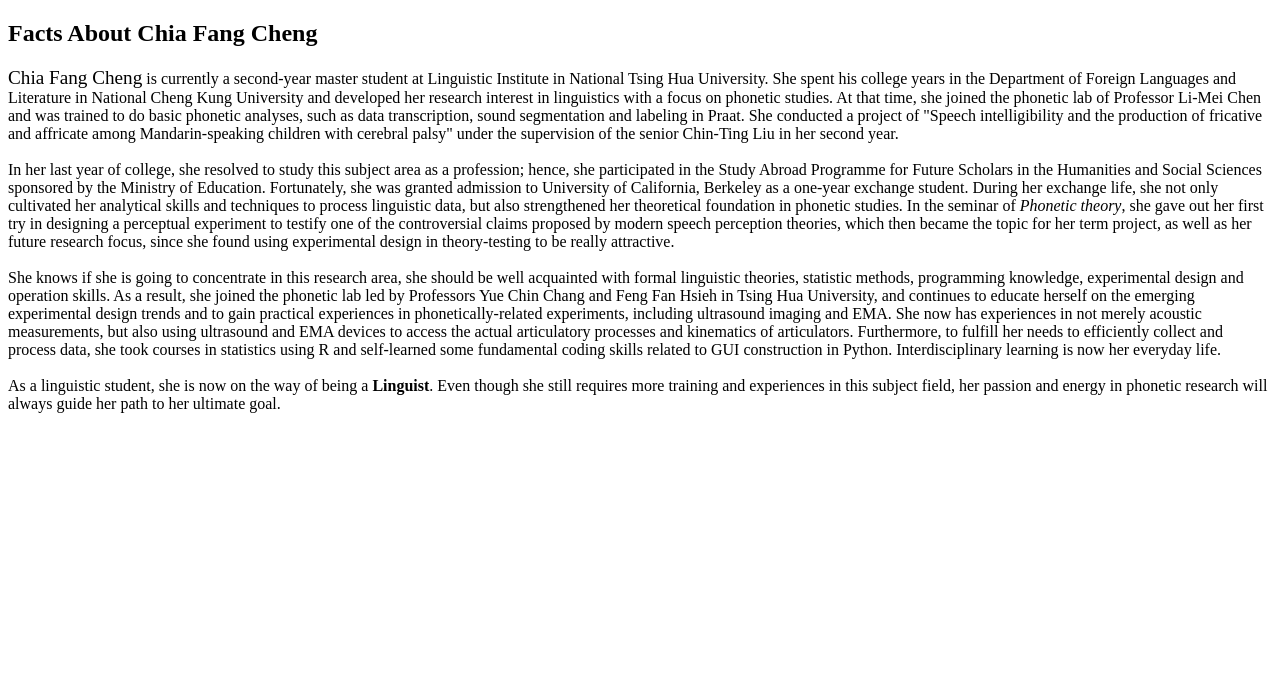
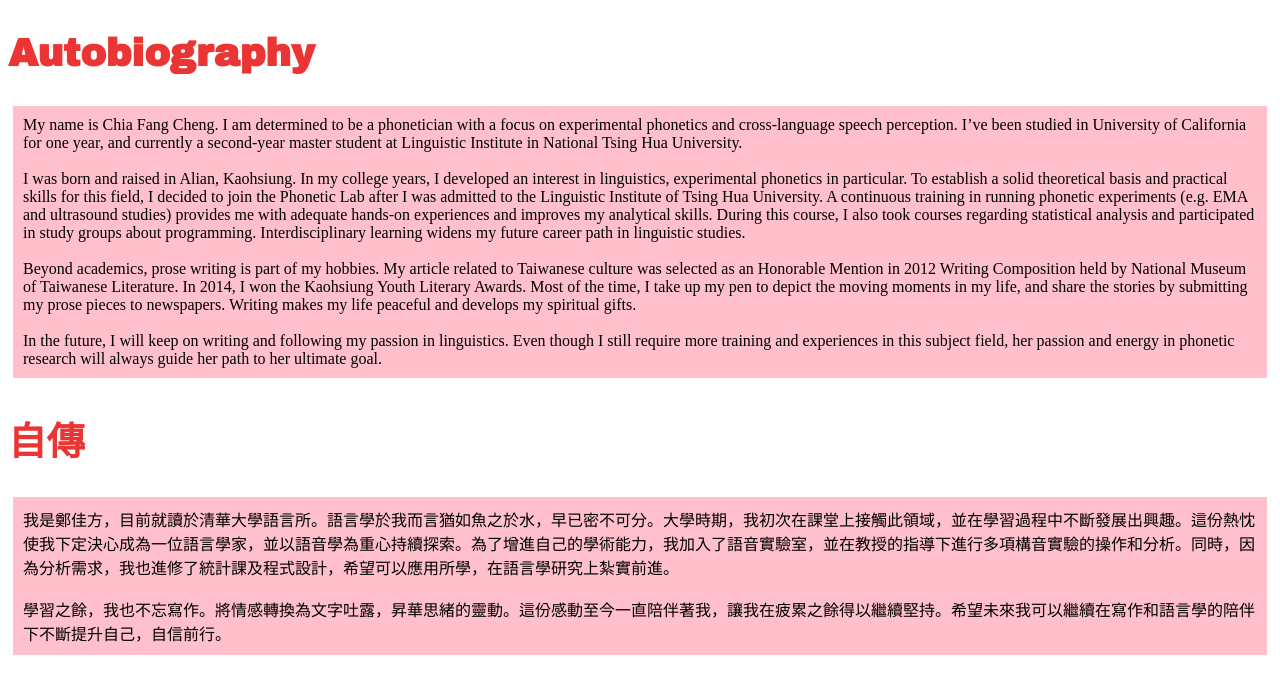
Before and after one commit to chiafangcheng/chiafangcheng.github.io, a plain HTML site: page index.html in a window 1280 px wide. Drawn offline with Linux system fonts and the light colour scheme.

Commit message:
modify the biography and add some css patterns

```diff
--- /dev/null
+++ b/examples/2-3/2-3.css
@@ -0,0 +1,14 @@
+/*
+可以標註每個tag用的是什麼顏色
+*/
+body{
+	background-color: #e0c334;
+}
+
+article{
+	background-color: rgb(98, 52, 224)
+}
+
+section{
+	background-color: rgb(52, 118, 224)
+}
--- /dev/null
+++ b/examples/2-5/2-5.css
@@ -0,0 +1,4 @@
+* {
+	box-sizing: border-box;
+}
+/*這個星號代表所有東西*/
--- /dev/null
+++ b/examples/2-6/2-6.css
@@ -0,0 +1,18 @@
+*{
+	box-sizing: border-box;
+	margin: 0;
+	padding: 0;
+}
+
+p{
+	color: white;
+	/*padding: 5px;*/
+	/*padding-bottom: 5px;*/
+	/*padding:3px 10px 20px 0; /*上右下左 順時鐘*/
+	/*padding: 10px 0; /*代表上下內縮 沒有左右*/
+	padding: 5px 0 10px; /*代表左右都一樣 因為最後一個數字沒有
+							如果是三個數字 就是上 左右 下
+							兩個數字的話 就是上下和左右*/
+	margin: 5px 0; /*和前面後面都相隔5px 和左右沒有間隔
+					margin collapse 會使得重複多餘的margin就會自動去除*/
+}
--- /dev/null
+++ b/examples/2-7/2-7.css
@@ -0,0 +1,45 @@
+*{
+	box-sizing: border-box;
+	margin: 0;
+	padding: 0;
+}
+
+body{
+	/*font-family: serif;
+	font-style: normal;
+	font-weight: 500; /*字型粗細* 若原本字體就有粗細 就直接用font family即可*/
+	/*font-variant: small-caps;
+	font-size: 2.4vh;
+	line-height: 3.6vh; /*是1.5倍行高*/
+	font: normal small-caps 400 2.4vh/3.6vh serif;
+	/*font style font variant fonr sixe/font weight font family*/
+
+}
+article{
+	background-color: black;
+	color: white;
+	margin: 5px 0;
+	padding: 10px 5px;
+}
+
+h1{
+	font-size: 4.8vh;
+	line-height: 7.2vh;
+	color: yellow;
+}
+
+h2{
+	font-size: 3.6vh;
+	line-height: 5.4vh;
+	font-style: initial;
+	color: orange;
+
+}
+
+h1, h2{
+	font-family: sans-serif;
+}
+
+section{
+	margin: 3px 0;
+}
--- /dev/null
+++ b/index.css
@@ -0,0 +1,14 @@
+@import url('https://fonts.googleapis.com/css2?family=Archivo+Black&display=swap');
+*{
+	box-sizing: border-box;
+}
+section{
+	background-color: pink;
+	padding:10px 10px;
+	margin:0px 5px ;
+}
+h1{
+	font-family: Archivo Black;
+	font-size:4.8vh;
+	color:#eb3434;
+}
--- a/index.html
+++ b/index.html
@@ -3,26 +3,31 @@
 	<head>
 		<title>Bilingual Web Disgn@LING NTHU; Chia-Fang Cheng</title>
 		<meta charset="UTF-8">
+		<link rel="stylesheet" href="index.css">
 	</head>
 	<body>
 		<article>
-			<h1> Facts About Chia Fang Cheng</h1>
+			<h1> Autobiography</h1>
 			<section>
-				<big style = "font-size: 20">Chia Fang Cheng</big> is currently a second-year master student at Linguistic Institute in National Tsing Hua University. She spent his college years in the Department of Foreign Languages and Literature in National Cheng Kung University and developed her research interest in linguistics with a focus on phonetic studies. At that time, she joined the phonetic lab of Professor Li-Mei Chen and was trained to do basic phonetic analyses, such as data transcription, sound segmentation and labeling in Praat. She conducted a project of "Speech intelligibility and the production of fricative and affricate among Mandarin-speaking children with cerebral palsy" under the supervision of the senior Chin-Ting Liu in her second year.
-			</section>
+				My name is Chia Fang Cheng. I am determined to be a phonetician with a focus on experimental phonetics and cross-language speech perception. I’ve been studied in University of California for one year, and currently a second-year master student at Linguistic Institute in National Tsing Hua University. </br>
 			</br>
-			<section>
-				In her last year of college, she resolved to study this subject area as a profession; hence, she participated in the Study Abroad Programme for Future Scholars in the Humanities and Social Sciences sponsored by the Ministry of Education. Fortunately, she was granted admission to University of California, Berkeley as a one-year exchange student. During her exchange life, she not only cultivated her analytical skills and techniques to process linguistic data, but also strengthened her theoretical foundation in phonetic studies. In the seminar of <em>Phonetic theory</em>, she gave out her first try in designing a perceptual experiment to testify one of the controversial claims proposed by modern speech perception theories, which then became the topic for her term project, as well as her future research focus, since she found using experimental design in theory-testing to be really attractive.
-			</section>
+				I was born and raised in Alian, Kaohsiung. In my college years, I developed an interest in linguistics, experimental phonetics in particular. To establish a solid theoretical basis and practical skills for this field, I decided to join the Phonetic Lab after I was admitted to the Linguistic Institute of Tsing Hua University. A continuous training in running phonetic experiments (e.g. EMA and ultrasound studies) provides me with adequate hands-on experiences and improves my analytical skills. During this course, I also took courses regarding statistical analysis and participated in study groups about programming. Interdisciplinary learning widens my future career path in linguistic studies. </br>
 			</br>
-			<section>
-				She knows if she is going to concentrate in this research area, she should be well acquainted with formal linguistic theories, statistic methods, programming knowledge, experimental design and operation skills. As a result, she joined the phonetic lab led by Professors Yue Chin Chang and Feng Fan Hsieh in Tsing Hua University, and continues to educate herself on the emerging experimental design trends and to gain practical experiences in phonetically-related experiments, including ultrasound imaging and EMA. She now has experiences in not merely acoustic measurements, but also using ultrasound and EMA devices to access the actual articulatory processes and kinematics of articulators. Furthermore, to fulfill her  needs to efficiently collect and process data, she took courses in statistics using R and self-learned some fundamental coding skills related to GUI construction in Python. Interdisciplinary learning is now her everyday life.
-			</section>
+				Beyond academics, prose writing is part of my hobbies. My article related to Taiwanese culture was selected as an Honorable Mention in 2012 Writing Composition held by National Museum of Taiwanese Literature. In 2014, I won the Kaohsiung Youth Literary Awards. Most of the time, I take up my pen to depict the moving moments in my life, and share the stories by submitting my prose pieces to newspapers. Writing makes my life peaceful and develops my spiritual gifts.
+				</br>
 			</br>
-			<section>
-				As a linguistic student, she is now on the way of being a <b>Linguist</b>. Even though she still requires more training and experiences in this subject field, her passion and energy in phonetic research will always guide her path to her ultimate goal.
+				In the future, I will keep on writing and following my passion in linguistics. Even though I still require more training and experiences in this subject field, her passion and energy in phonetic research will always guide her path to her ultimate goal.
 			</section>
 
+			<h1>自傳</h1>
+			<section>
+
+				我是鄭佳方，目前就讀於清華大學語言所。語言學於我而言猶如魚之於水，早已密不可分。大學時期，我初次在課堂上接觸此領域，並在學習過程中不斷發展出興趣。這份熱忱使我下定決心成為一位語言學家，並以語音學為重心持續探索。為了增進自己的學術能力，我加入了語音實驗室，並在教授的指導下進行多項構音實驗的操作和分析。同時，因為分析需求，我也進修了統計課及程式設計，希望可以應用所學，在語言學研究上紮實前進。
+
+			</br>
+			</br>
+				學習之餘，我也不忘寫作。將情感轉換為文字吐露，昇華思緒的靈動。這份感動至今一直陪伴著我，讓我在疲累之餘得以繼續堅持。希望未來我可以繼續在寫作和語言學的陪伴下不斷提升自己，自信前行。
+			</section>
 		</article>
 
 	</body>
--- /dev/null
+++ b/quizzes/2-1/2-1.css
@@ -0,0 +1,11 @@
+body{
+	background-color: pink;
+}
+
+article{
+	background-color: green;
+}
+
+section{
+	background-color: yellow;
+}
```
Also changed, not shown: examples/2-3/2-3.html (added, +23 -0 lines), examples/2-4/2-4.html (added, +42 -0 lines), examples/2-5/2-5.html (added, +20 -0 lines), examples/2-6/2-6.html (added, +16 -0 lines), examples/2-7/2-7.html (added, +27 -0 lines), quizzes/2-1/2-1.html (added, +19 -0 lines).
